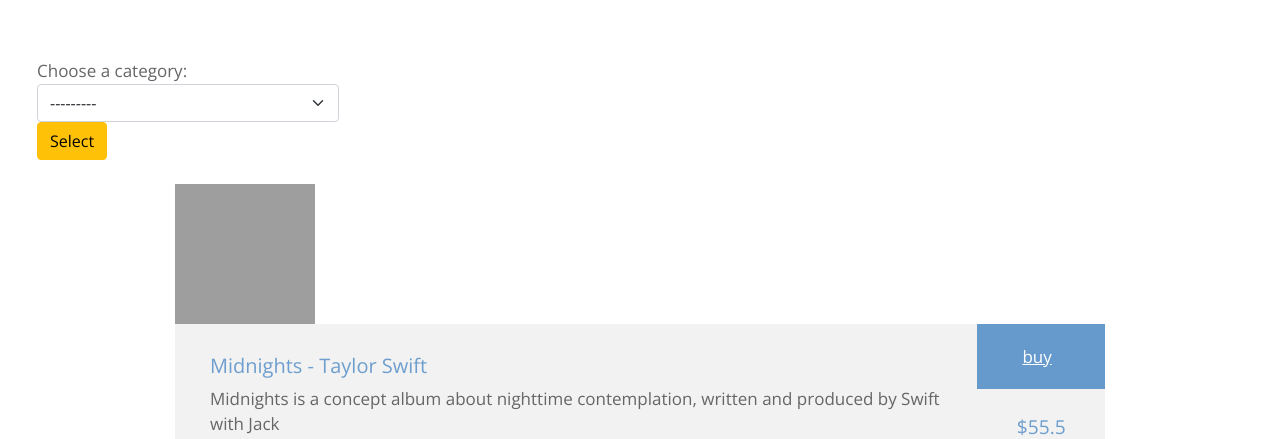
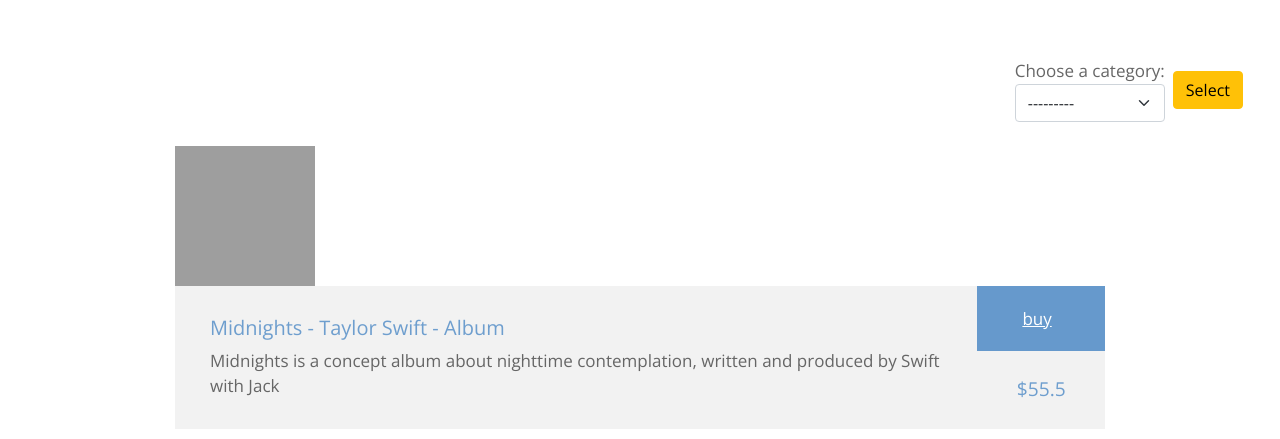
Before and after one commit to Orrv2904/Project1-Commerce, a Django app: page / in a window 1280 px wide. Shown: the part 1651-2090 px from the top of the page. Run offline with Django 3.2, Linux system fonts and the light colour scheme; data comes from the database, SQL or seed files in the repository; both versions use the stored data as it was after the commit; grey boxes are pictures that could not be loaded.

Commit message:
:bug: fixed

```diff
--- a/auctions/templates/auctions/index.html
+++ b/auctions/templates/auctions/index.html
@@ -66,17 +66,20 @@
     </div>
   </div>
 
-  <form action="{% url 'displayCategory' %}" method="post">
+  <form action="{% url 'displayCategory' %}" method="post" class="d-flex align-items-center justify-content-end">
     {% csrf_token %}
-    <label for="category">Choose a category:</label>
-    <select required name="category" class="form-select w-25" id="category">
-      <option value="" selected>---------</option>
-      {% for catego in categories %}
-      <option value="{{ catego.id }}">{{ catego.categoryName }}</option>
-      {% endfor %}
-    </select>
+    <div class="form-group mb-0 me-2">
+      <label for="category" class="mb-0">Choose a category:</label>
+      <select required name="category" class="form-select" id="category">
+        <option value="" selected>---------</option>
+        {% for catego in categories %}
+        <option value="{{ catego.id }}">{{ catego.categoryName }}</option>
+        {% endfor %}
+      </select>
+    </div>
     <button type="submit" class="btn btn-warning">Select</button>
   </form>
+
 
   <div class="mt-4">
   </div>
@@ -96,7 +99,7 @@
           </style>
           <div class="media-body tm-bg-gray">
             <div class="tm-description-box">
-              <h5 class="tm-text-blue">{{ listing.title }}</h5>
+              <h5 class="tm-text-blue">{{ listing.title }} - {{ listing.category.categoryName }}</h5>
               <p class="mb-0">{{ listing.description }}</p>
             </div>
             <div class="tm-buy-box">
--- a/auctions/views.py
+++ b/auctions/views.py
@@ -41,7 +41,7 @@ def createListing(request):
             listing.owner = request.user
             listing.save()
             messages.success(request, "New listing added successfully!")
-            return redirect('create')
+            return redirect('index')
         else:
             messages.error(request, "Critical error")
     else:
```
Also changed, not shown: db.sqlite3.
